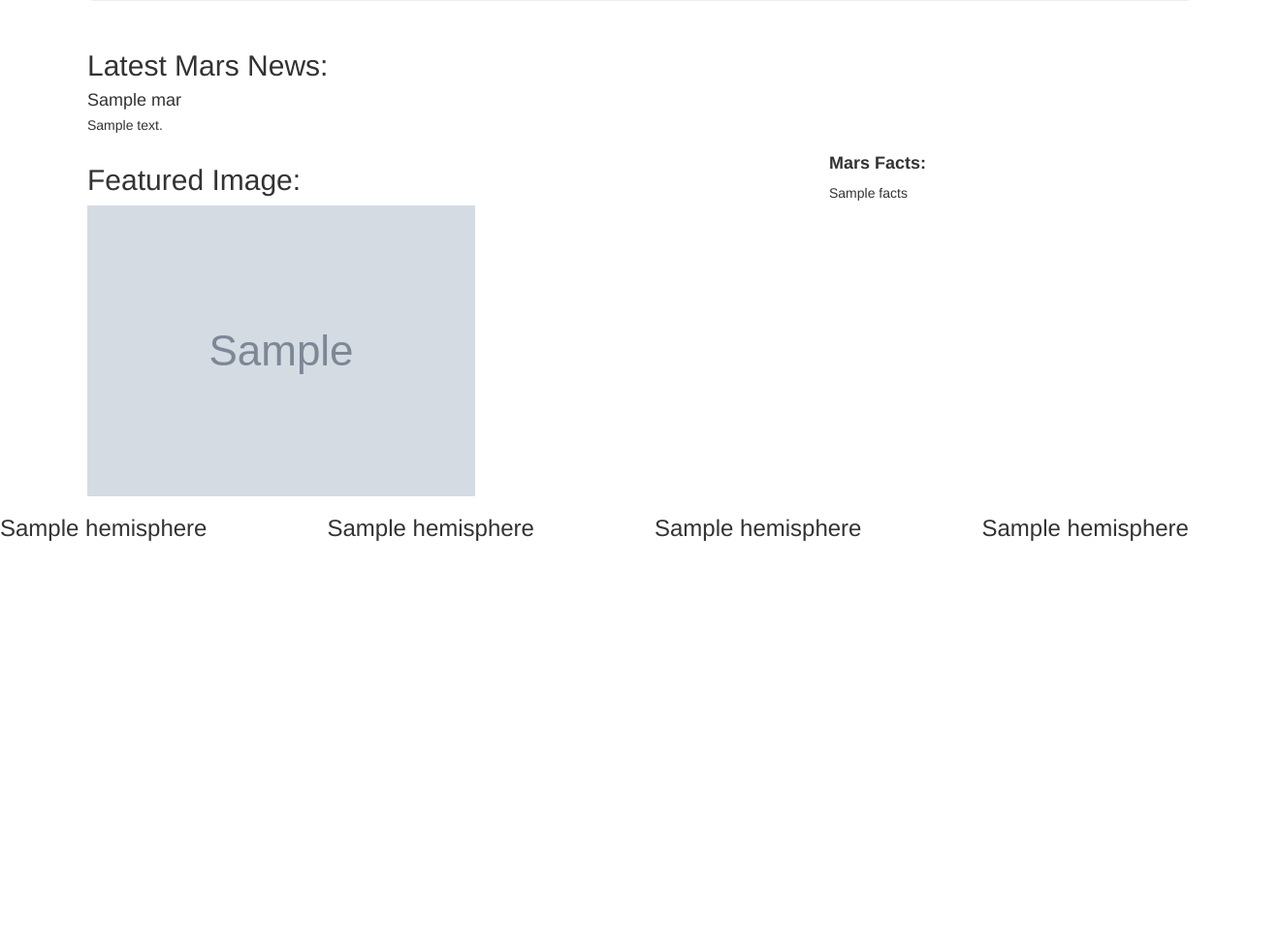
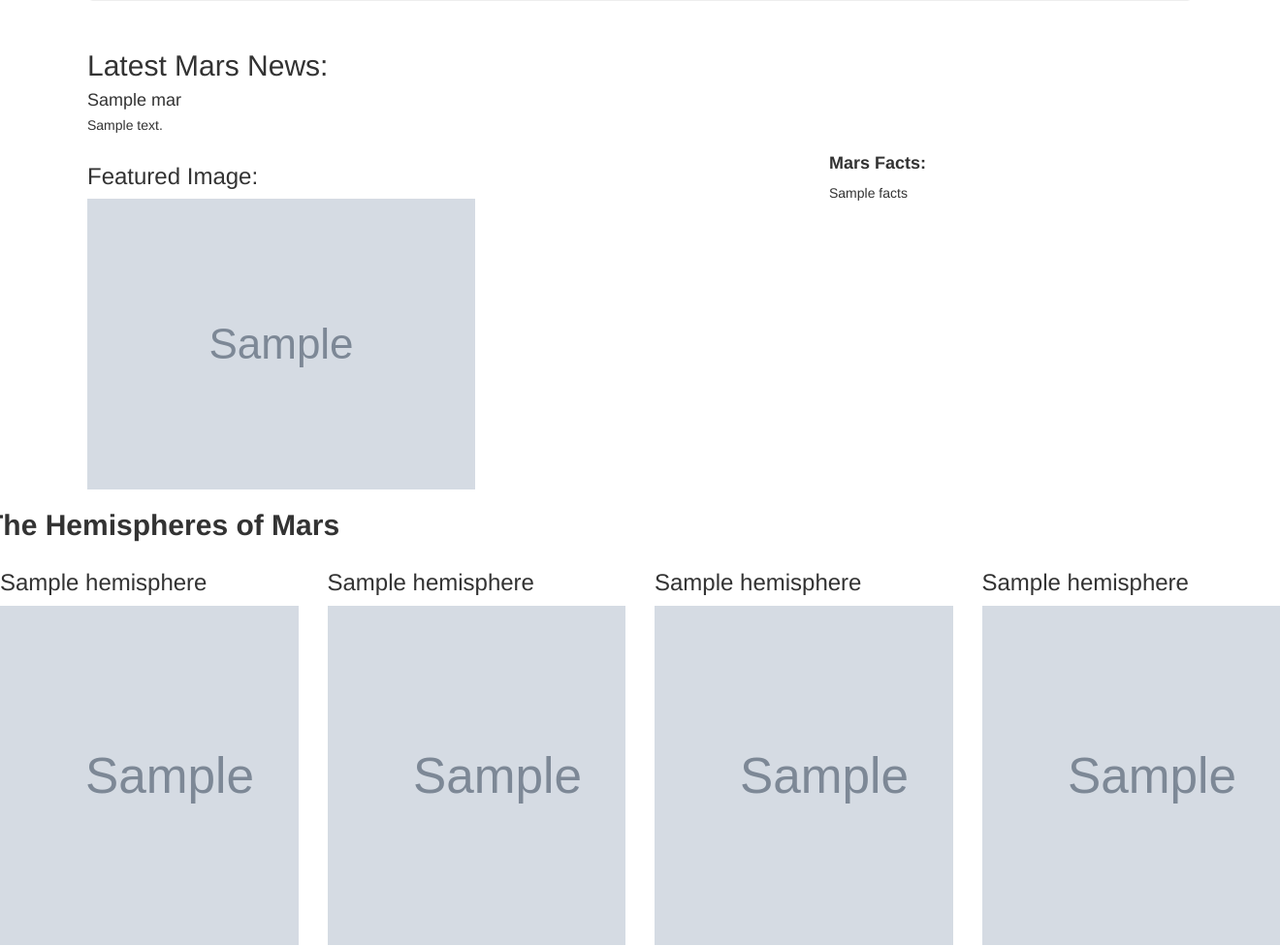
Before and after one commit to Bag0niku/Mission_to_Mars, a Flask app: page / in a window 1320 px wide; the page is wider, and only the part inside the window is pictured. Shown: the part 255-1231 px from the top of that part at 97% size. Before the commit the page ends 813 px from the top of that part, so only its background shows below. Run offline with Flask 2, Linux system fonts and the light colour scheme; grey boxes marked "Sample" are stand-in pictures; a database or web service that is not in the repository returns one stand-in record (values such as "Sample title"); some libraries are stand-ins or nearby versions.

Commit message:
images are working, fine tuning text placement

```diff
--- a/scraping.py
+++ b/scraping.py
@@ -26,7 +26,7 @@ def mars_news(browser):
     ##     - tag: div class = "article_teaser_body" :  location of article summary
     url = "https://redplanetscience.com"
     browser.visit(url)                                                           # Open an automated browser and visit the url
-    browser.is_element_present_by_css("div.list_text", wait_time=3)              # wait 3 seconds for the needed tag to appear
+    browser.is_element_present_by_css("div.list_text", wait_time=1)              # wait 3 seconds for the needed tag to appear
     soup = bs(browser.html, "html.parser")                                       # parse the webpage to be searchable
     try:
       article = soup.find("div", attrs={"class":"row"})
@@ -46,7 +46,7 @@ def mars_images(browser):
     ## Space Images
     url = "https://spaceimages-mars.com/"
     browser.visit(url)
-    browser.is_element_present_by_text("FULL IMAGE", wait_time=3)
+    browser.is_element_present_by_text("FULL IMAGE", wait_time=1)
     browser.links.find_by_partial_text("FULL IMAGE").click()
     soup = bs(browser.html, "html.parser")
     try:
@@ -86,6 +86,7 @@ def mars_hemispheres(browser):
     time.sleep(1)
     soup = bs(browser.html, "html.parser")
     div = soup.find_all('div', attrs={"class":"item"})
+    ## sm_img = [item.find("a", attrs={"class":"thumb"}).get("href")  for item in div]
     face = [item.find("h3").find_parent().get("href") for item in div]
     mars_imgs = list()
     for item in face:
--- a/templates/index.html
+++ b/templates/index.html
@@ -36,7 +36,7 @@
             <div class="col-md-8" id="mars-featured-image">
                 <div class="media">
                     <div class="media-body">
-                        <h2>Featured Image:</h2>
+                        <h3>Featured Image:</h3>
                         <img src="{{mars.featured_image}}" class="img-responsive" alt="Responsive image">
 
                     </div>
@@ -55,31 +55,32 @@
 
         </div>
         <div class="row" id="hemispheres">
+            <h2 text-align:"center"> <b>The Hemispheres of Mars</b> </h2>
             <div class="col-md-3">
                 <div class="media">
                     <h3>{{mars.hemispheres[0].title}}</h3>
-                    <img href="{{mars.hemispheres[0].sm_hemisphere_img}}">
+                    <img src="{{mars.hemispheres[0].sm_hemisphere_img}}" width=350 height=350>
 
                 </div>
             </div>
             <div class="col-md-3">
                 <div class="media">
                     <h3>{{mars.hemispheres[1].title}}</h3>
-                    <img href="{{mars.hemispheres[1].sm_hemisphere_img}}">
+                    <img src="{{mars.hemispheres[1].sm_hemisphere_img}}" width=350 height=350>
 
                 </div>
             </div>
             <div class="col-md-3">
                 <div class="media">
                     <h3>{{mars.hemispheres[2].title}}</h3>
-                    <img href="{{mars.hemispheres[2].sm_hemisphere_img}}">
+                    <img src="{{mars.hemispheres[2].sm_hemisphere_img}}" width=350 height=350>
 
                 </div>
             </div>
             <div class="col-md-3">
                 <div class="media">
                     <h3>{{mars.hemispheres[3].title}}</h3>
-                    <img href="{{mars.hemispheres[3].sm_hemisphere_img}}">
+                    <img src="{{mars.hemispheres[3].sm_hemisphere_img}}" width=350 height=350>
 
                 </div>
             </div>
```
Also changed, not shown: 1 other file.
